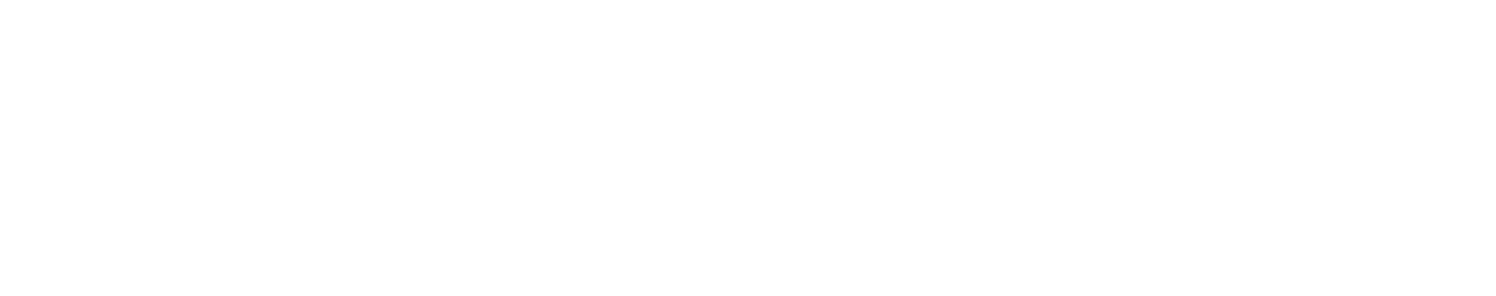
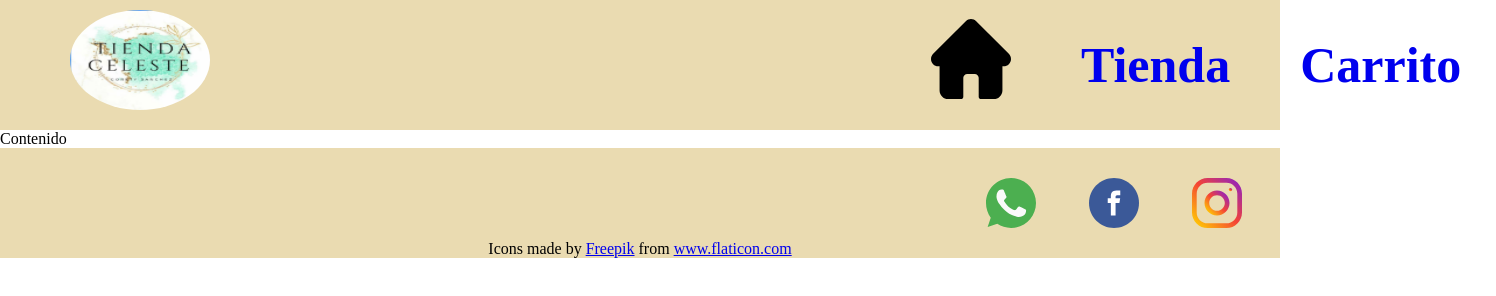
Before and after one commit to JuanCamilo9915/Project-Final-Sis-Mult, a plain HTML site: page src/index.html in a window 1280 px wide. Shown: the whole page, 1496 px wide, since content can reach past the window. Drawn offline with Linux system fonts and the light colour scheme.

Commit message:
Se realiza tanto el header, como el footer de la aplcación, ambos de son reutilizables, importado los archivos javascript correspondientes, al igual que los enlaces de las redes sociales se implementaron.

```diff
--- a/src/estilos/estilos-index.css
+++ b/src/estilos/estilos-index.css
@@ -3,23 +3,12 @@
     padding: 0%;
 }
 
-.titulo-principal{
-    font-size: 150px;
-    text-align: center;
+header{
+    width: 100%;
+    height: 130px;
 }
 
-p{
-    font-size: 50px;
-    margin: 30%;
-    padding: 7%;
+footer{
+    width: 100%;
+    height: 110px;
 }
-/*
-.contenedor-img{
-    justify-self: center;
-}
-*/
-.imagen-prueba{
-    width: 120px;
-    height: 120px;
-    margin: 0% 50% 0% 50%;
-}
--- a/src/index.html
+++ b/src/index.html
@@ -8,9 +8,27 @@
     <title>Home</title>
     <!--Estilos--->
     <link rel="stylesheet" href="estilos/estilos-index.css">
+    <!--Estilos Menú--->
+    <link rel="stylesheet" href="menuReutilizable/estilos-menu.css">
+    <!--Estilos Pie de Página--->
+    <link rel="stylesheet" href="piePaginaReutilizable/estilos-pie-pagina.css">
 </head>
 
 <body>
+    <header id="encabezado-app"></header>
+
+    <main>Contenido</main>
+
+    <footer id="pie-pagina">
+        <!--Referencia del Icóno de Home, (No borrar)-->
+        <div id="referencia-1">Icons made by <a href="https://www.freepik.com" title="Freepik">Freepik</a> from <a
+        href="https://www.flaticon.com/" title="Flaticon">www.flaticon.com</a></div>
+    </footer>
+    <!----------------------------------------------------------------------------------------------------------------------->
+    <!--Importando Menú JS--->
+    <script src="menuReutilizable/menu-navegacion.js"></script>
+    <!--Importando Pie de Página JS--->
+    <script src="piePaginaReutilizable/piePagina.js"></script>
 </body>
 
 </html>
--- /dev/null
+++ b/src/menuReutilizable/estilos-menu.css
@@ -0,0 +1,65 @@
+#encabezado-app{
+    display: flex;
+    justify-content: space-between;
+    background-color: #EADBB1;
+}
+
+.logo{
+    margin: 10px 0px 0px 70px;
+    width: 140px;
+    height: 100px;
+    border-radius: 50%;/*El padding deforma el border radius*/
+}
+
+.nav-menu{
+    display: flex;
+    width: 30%;
+    height: auto;
+}
+
+.lista-principal{
+    width: 70%;
+    height: auto;
+    list-style: none;
+    display: flex;
+}
+
+.items-menu{
+    display: inline-block;
+    position: relative;
+    margin: auto;
+    padding: 0px 35px 0px 35px;
+}
+
+.items-menu:hover{
+    width: auto;
+    background-color: #88E7CA;
+}
+
+.nav-menu .lista-principal .items-menu .items-menu-p{
+    width: 50%;
+    height: auto;
+    display: inline-block;
+}
+
+.nav-menu .lista-principal .items-menu .items-menu-p > a{
+    width: 50%;
+    height: auto;
+    display: block;
+    font-size: 50px;
+    text-decoration: none;
+}
+
+.nav-menu .lista-principal .items-menu .items-menu-p:hover a{
+    font-size: 55px;
+}
+
+.home{
+    width: 80px;
+    height: 80px;
+}
+
+.home:hover{
+    width: 90px;
+    height: 90px;
+}
--- /dev/null
+++ b/src/menuReutilizable/menu-navegacion.js
@@ -0,0 +1,124 @@
+/**********************************************Selección del elemento HTML******************************************************/
+let menuApp = document.getElementById('encabezado-app');
+
+/**********************************************Creación de los elementos HTML******************************************************/
+let logoTienda = document.createElement('img');//YA
+let naveg = document.createElement('nav');//YA
+let listaMenu = document.createElement('ul');//YA
+
+/*****************************************************Logo Tienda de Ropa**********************************************************/
+const fragmentLogoTienda = document.createDocumentFragment();//Elemento Logo Tienda
+
+logoTiendaR(logoTienda, fragmentLogoTienda);//Agrega el logo de la tienda al menú
+
+/*****************************************************Navegación**********************************************************/
+navegaMenu(naveg);//Agrega la clase nav-menu
+
+/*****************************************************Lista Desordenada Principal********************************************/
+listaPrinMenu(listaMenu);//Agrega la clase lista-principal sub-lista
+
+/*****************************************************Listas Desordenadas**********************************************************/
+let menuItems = ["/src/resources/home.svg", "Tienda", "Carrito"];
+let rutasEnlaces = ["#", "#", "#"];
+
+/*****************************************************Fragmentos*********************************************************************/
+/*Navegación------*/
+const fragmentnav = document.createDocumentFragment();//Elemento nav
+
+/*Menú------*/
+const fragListaMenu = document.createDocumentFragment();//Elemento menú
+
+/*listaMenu-------*/
+const listaItemsP4 = document.createDocumentFragment();//Parrafos
+const elementoLi4 = document.createDocumentFragment();//Elemento LI
+
+/*****************************************************Funciones*********************************************************************/
+/*listaMenu------------------------------------------------------------------------------------------------------------------*/
+function menuHome(home, elementoItemLi, i) {
+
+   let contentA1 = document.createElement('a');
+   let contentP1 = document.createElement('p');
+
+   home.innerHTML = home.src = menuItems[i];
+   contentA1.href = rutasEnlaces[i];
+   contentA1.appendChild(home);
+
+   contentP1.appendChild(contentA1);
+   contentP1.classList.add('items-menu-p');
+   listaItemsP4.appendChild(contentP1);//Fragmento
+
+   elementoItemLi.appendChild(listaItemsP4);
+   elementoLi4.appendChild(elementoItemLi);
+}
+/*--//////////////////////////////////////////--*/
+function menu(textoP, elementoItemLi, i) {
+
+   let contentA2 = document.createElement('a');
+   let negrita = document.createElement('b');
+
+   contentA2.href = rutasEnlaces[i];
+   negrita.innerHTML = menuItems[i];
+   contentA2.appendChild(negrita);
+   textoP.appendChild(contentA2);
+   listaItemsP4.appendChild(textoP);//Fragmento
+
+   elementoItemLi.appendChild(listaItemsP4);
+   elementoLi4.appendChild(elementoItemLi);
+}
+
+/*Asociando el Logo de la Tienda al menú de navegación-----------------------------------------------------------------------------*/
+function logoTiendaR(logoTienda, fragmentLogoTienda) {
+   logoTienda.innerHTML = logoTienda.src = '/src/resources/logo-tienda.png';
+   logoTienda.classList.add('logo');//Se le agrega la clase logo
+   fragmentLogoTienda.appendChild(logoTienda);
+}
+
+/*Añadiendo clase de la Lista principal-----------------------------------------------------------------------------*/
+function navegaMenu(naveg) {
+   naveg.classList.add('nav-menu');
+}
+
+/*Añadiendo clase de la Lista Principal-----------------------------------------------------------------------------*/
+function listaPrinMenu(listaMenu) {
+   listaMenu.classList.add('lista-principal');
+}
+
+/*****************************************************Bucles*********************************************************************/
+/*listaMenu------------------------------------------------------------------------------------------------------------------*/
+for (let i = 0; i < menuItems.length; i++) {
+
+   let elementoItemLi = document.createElement('li');
+   elementoItemLi.classList.add('items-menu');//Agrega la clase items-menu
+
+   switch (i) {
+      case 0:
+
+         let home = document.createElement('img');
+         home.classList.add('home');//Agrega la clase home
+
+         menuHome(home, elementoItemLi, i);
+
+         break;
+
+      default:
+
+         let textoP = document.createElement('p');
+         textoP.classList.add('items-menu-p');
+
+         menu(textoP, elementoItemLi, i);//Se asignan los hijos de los elementos
+
+         break;
+   }
+
+}
+
+/********************************************Anexando Elementos al Header***********************************************************/
+listaMenu.appendChild(elementoLi4);
+//listaMenu.appendChild(elementoLi1);
+fragListaMenu.appendChild(listaMenu);
+
+naveg.appendChild(fragListaMenu);
+fragmentnav.appendChild(naveg);
+
+menuApp.appendChild(fragmentLogoTienda);
+menuApp.appendChild(fragmentnav);
--- /dev/null
+++ b/src/piePaginaReutilizable/estilos-pie-pagina.css
@@ -0,0 +1,27 @@
+#pie-pagina{
+    display: flex;
+    position: relative;
+    justify-content: center;
+    background-color: #EADBB1;
+}
+
+#referencia-1{
+    position: absolute;
+    bottom: 0%;
+}
+
+.contenedor{
+    width: 20%;
+    height: auto;
+    margin: 0% 3% 0% 0%;
+    display: flex;
+    justify-content: space-between;
+    position: absolute;
+    top: 27%;
+    right: 0%;
+}
+
+.iconos{
+    width: 50px;
+    height: auto;
+}
--- /dev/null
+++ b/src/piePaginaReutilizable/piePagina.js
@@ -0,0 +1,54 @@
+/**********************************************Selección de los elemento HTML******************************************************/
+let piePaginaApp = document.getElementById('pie-pagina');
+let refsApp = document.getElementById('referencia-1');
+
+/**********************************************Creación de los elementos HTML******************************************************/
+let contenedor = document.createElement('div');
+let redWhatsapp = document.createElement('img');
+let redFacebook = document.createElement('img');
+let redInstagram = document.createElement('img');
+
+/*Creando Enlaces----------------------------------------------------*/
+let enlaceWhatsapp = document.createElement('a');
+let enlaceFacebook = document.createElement('a');
+let enlaceInstagram = document.createElement('a');
+
+/*****************************************************Fragmentos*********************************************************************/
+/*Imágenes------*/
+const fragImagenes = document.createDocumentFragment();//Elemento Imágenes
+
+/*************************************************Se Muestran las Imágenes***********************************************************/
+redWhatsapp.innerHTML = redWhatsapp.src = '/src/resources/whatsapp.svg';
+redFacebook.innerHTML = redFacebook.src = '/src/resources/facebook.svg';
+redInstagram.innerHTML = redInstagram.src = '/src/resources/instagram.svg';
+
+/*************************************************Rutas de las Imágenes***********************************************************/
+enlaceWhatsapp.href = 'https://www.whatsapp.com/';
+enlaceFacebook.href = 'https://www.facebook.com/';
+enlaceInstagram.href = 'https://www.instagram.com/';
+
+/************************************************Añadiendo Clases HTML***************************************************************/
+redWhatsapp.classList.add('iconos');
+redFacebook.classList.add('iconos');
+redInstagram.classList.add('iconos');
+
+/*Clases para Enlaces----------------------------------------------------*/
+//enlaceWhatsapp.classList.add('');
+
+/*Contenedor-------------------------------------------------*/
+contenedor.classList.add('contenedor');
+
+/********************************************Anexando Elementos al Contenedor********************************************************/
+enlaceWhatsapp.appendChild(redWhatsapp);
+enlaceFacebook.appendChild(redFacebook);
+enlaceInstagram.appendChild(redInstagram);
+
+contenedor.appendChild(enlaceWhatsapp);
+contenedor.appendChild(enlaceFacebook);
+contenedor.appendChild(enlaceInstagram);
+
+/********************************************Anexando Elementos al Footer***********************************************************/
+fragImagenes.appendChild(contenedor);
+
+piePaginaApp.appendChild(refsApp);
+piePaginaApp.appendChild(fragImagenes);
```
Also changed, not shown: src/resources/facebook.svg (added), src/resources/home.svg (added), src/resources/imagenes-prueba/maletin-prueba.svg (renamed from src/resources/maletin-prueba.svg), src/resources/instagram.svg (added), src/resources/logo-tienda.png (added), src/resources/whatsapp.svg (added).
